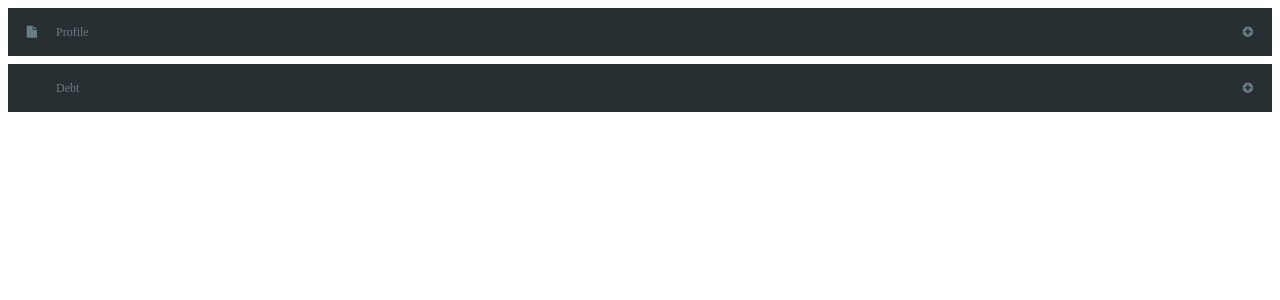
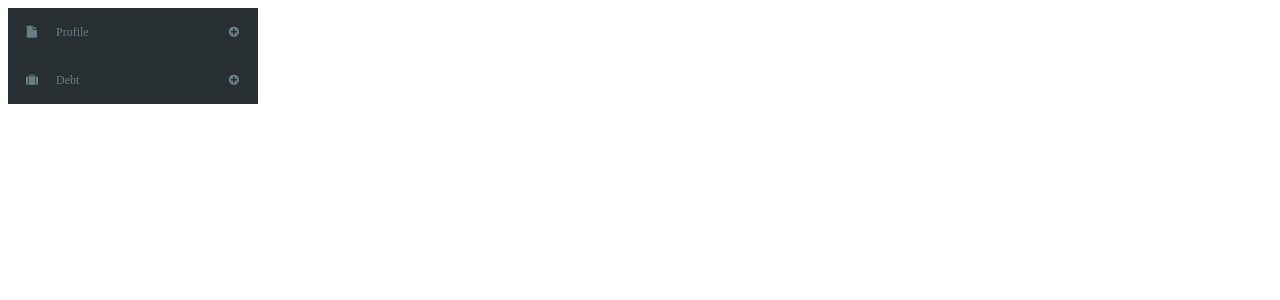
Before and after one commit to minhtrung2606-work/ng2-skeleton, an Angular app: page / in a window 1280 px wide. Shown: the top 300 px of the page. Built offline with nearby package versions, Linux system fonts and the light colour scheme.

Commit message:
Dangerous to remove DISPLAY INLINE-BLOCK. Update LeftNav component style

```diff
--- a/src/app/components/left-nav/left-nav-menu-item/left-nav-menu-item.component.css
+++ b/src/app/components/left-nav/left-nav-menu-item/left-nav-menu-item.component.css
@@ -1,7 +1,6 @@
 /*Component*/
 .left-nav-menu-item-component {
   position: relative;
-  display: inline-block;
   width: 100%;
 }
 /*Elements in group*/
--- a/src/app/components/left-nav/left-nav-menu-item/left-nav-menu-item.component.styl
+++ b/src/app/components/left-nav/left-nav-menu-item/left-nav-menu-item.component.styl
@@ -3,7 +3,6 @@
 /*Component*/
 .left-nav-menu-item-component
   position relative
-  display inline-block
   width 100%
 
 /*Elements in group*/
--- a/src/app/components/left-nav/left-nav.component.css
+++ b/src/app/components/left-nav/left-nav.component.css
@@ -0,0 +1,4 @@
+.left-nav-component {
+  background-color: #282f32;
+  max-width: 250px;
+}
--- a/src/app/components/left-nav/left-nav.component.ts
+++ b/src/app/components/left-nav/left-nav.component.ts
@@ -23,9 +23,7 @@ export class LeftNavComponent implements OnInit {
   }
 
   ngOnInit() {
-    this.menuItem
-      .setStartIcon('fa-file')
-    ;
+    this.menuItem.setStartIcon('fa-file');
 
     let appraisalProfile = new LeftNavMenuItem('Appraisal Profile');
     var subMenuItemIcon = 'fa-angle-right';
@@ -42,7 +40,7 @@ export class LeftNavComponent implements OnInit {
 
     this.menuItemList.push(this.menuItem);
 
-    let anotherMenuItem = new LeftNavMenuItem('Debt');
+    let anotherMenuItem = new LeftNavMenuItem('Debt').setStartIcon('fa-suitcase');
     let debtProfile = new LeftNavMenuItem('Debt Profile').setStartIcon(subMenuItemIcon);
     let paidProfile = new LeftNavMenuItem('Paid Profile').setStartIcon(subMenuItemIcon);
 
```
